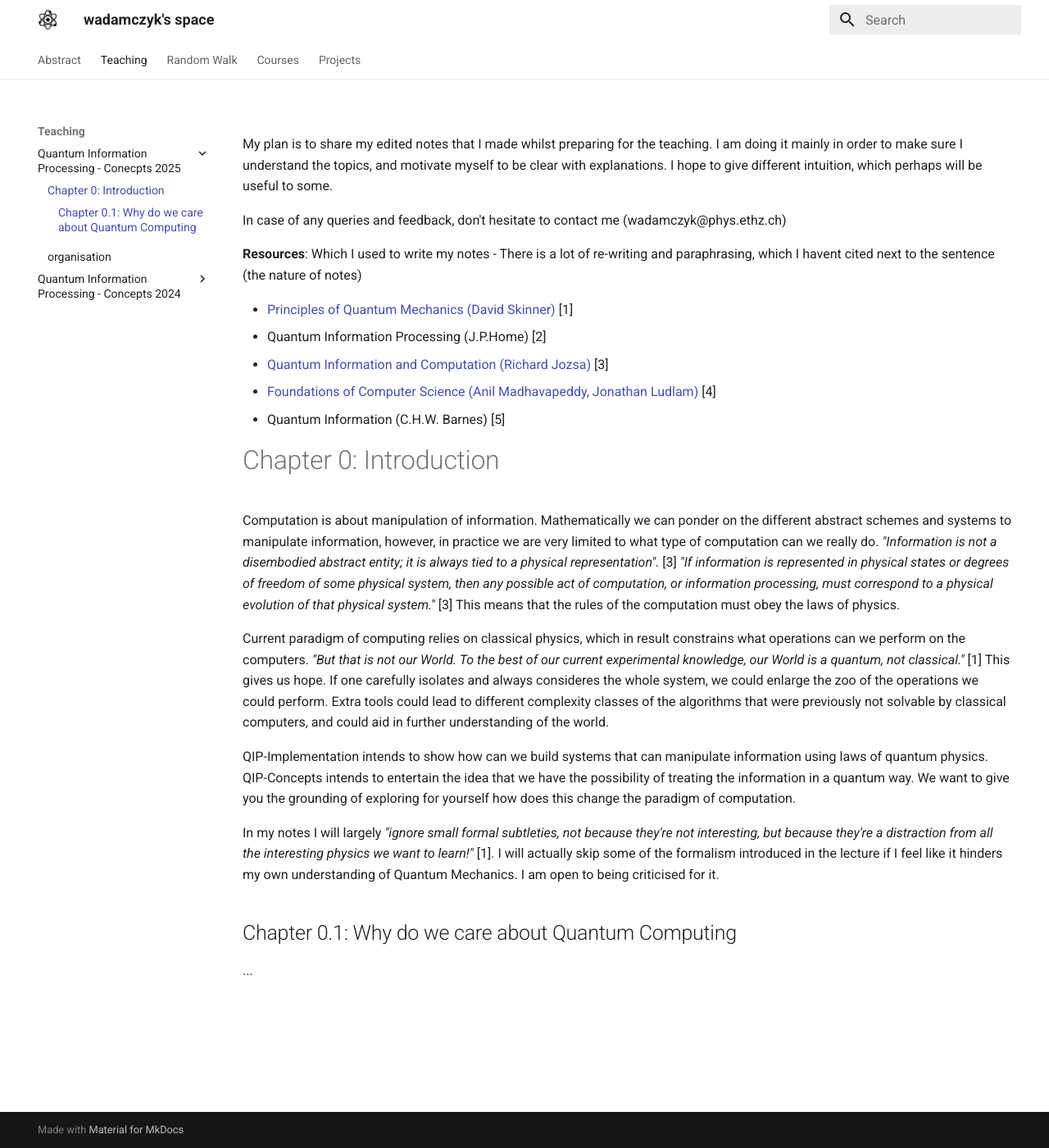
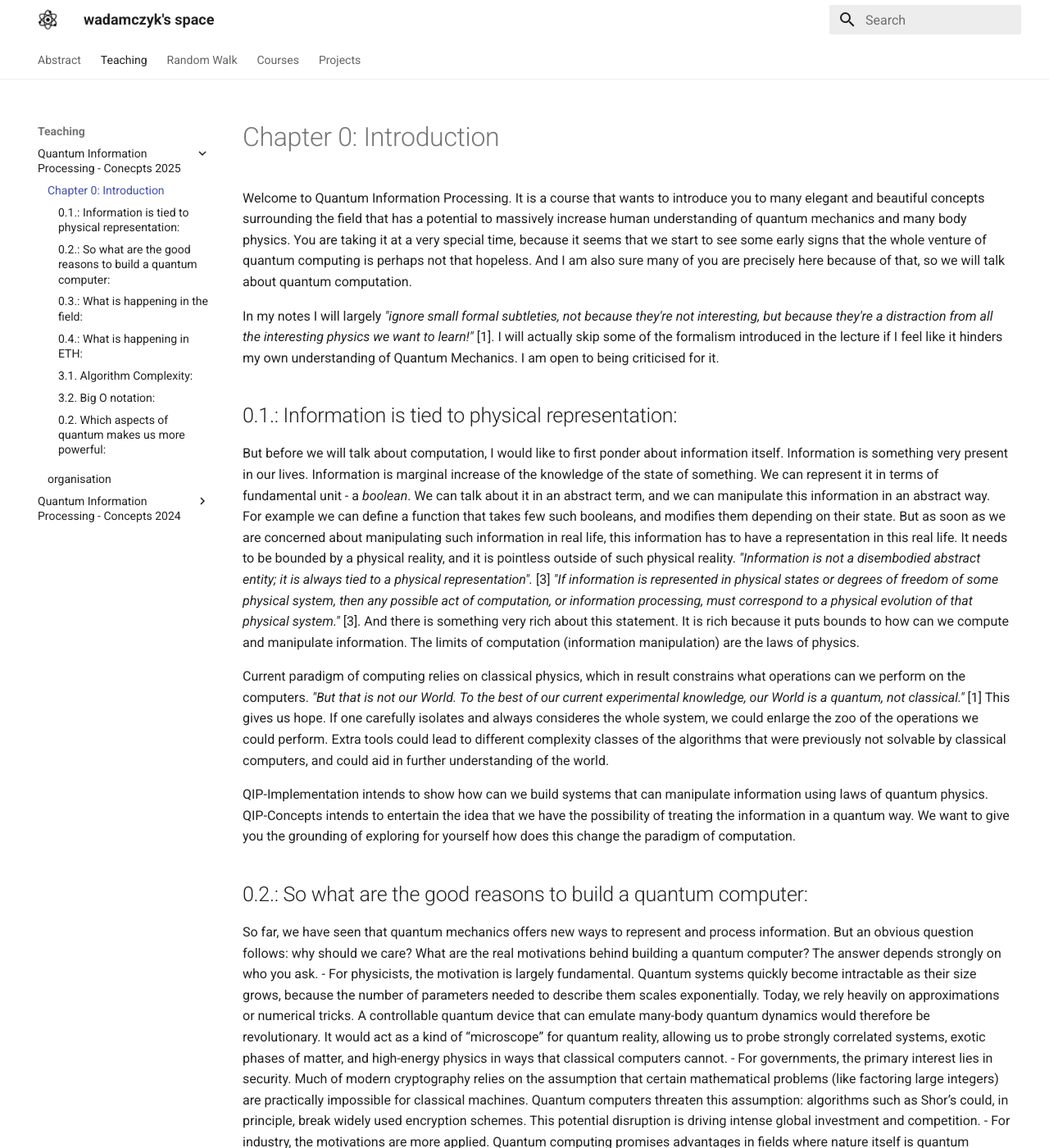
Before and after one commit to wojtekadamczyk3/wadamczyk, an MkDocs documentation site: the page built from docs/qip1_2025/ch0.md, in a window 1280 px wide and 1400 px high. Shown: the whole window at 82% size. Built offline with MkDocs 1.6.1 and Material for MkDocs 9.7.7, drawn with Linux system fonts in a browser that asks for light colours; some of the changed text lies outside the part shown.

Commit message:
motivation

```diff
--- a/docs/qip1_2025/ch0.md
+++ b/docs/qip1_2025/ch0.md
@@ -1,23 +1,65 @@
-My plan is to share my edited notes that I made whilst preparing for the teaching. I am doing it mainly in order to make sure I understand the topics, and motivate myself to be clear with explanations. I hope to give different intuition, which perhaps will be useful to some.
+# Chapter 0: Introduction
+Welcome to Quantum Information Processing. It is a course that wants to introduce you to many elegant and beautiful concepts surrounding the field that has a potential to massively increase human understanding of quantum mechanics and many body physics. You are taking it at a very special time, because it seems that we start to see some early signs that the whole venture of quantum computing is perhaps not that hopeless. And I am also sure many of you are precisely here because of that, so we will talk about quantum computation.
 
-In case of any queries and feedback, don't hesitate to contact me (wadamczyk@phys.ethz.ch)
+In my notes I will largely _"ignore small formal subtleties, not because they're not interesting, but because they're a distraction from all the interesting physics we want to learn!"_ [1]. I will actually skip some of the formalism introduced in the lecture if I feel like it hinders my own understanding of Quantum Mechanics. I am open to being criticised for it.
 
-**Resources**: Which I used to write my notes - There is a lot of re-writing and paraphrasing, which I havent cited next to the sentence (the nature of notes)
-
-- [Principles of Quantum Mechanics (David Skinner)](https://www.damtp.cam.ac.uk/user/dbs26/PQM.html) [1]
-- Quantum Information Processing (J.P.Home) [2]
-- [Quantum Information and Computation (Richard Jozsa)](https://www.qi.damtp.cam.ac.uk/files/PartIIIQC/Part%202%20QIC%20lecturenotes.pdf) [3]
-- [Foundations of Computer Science (Anil Madhavapeddy, Jonathan Ludlam)](https://www.cl.cam.ac.uk/teaching/2324/FoundsCS/focs-202324-v1.5.pdf) [4]
-- Quantum Information (C.H.W. Barnes) [5]
-
-# Chapter 0: Introduction
-Computation is about manipulation of information. Mathematically we can ponder on the different abstract schemes and systems to manipulate information, however, in practice we are very limited to what type of computation can we really do. _"Information is not a disembodied abstract entity; it is always tied to a physical representation"._ [3] _"If information is represented in physical states or degrees of freedom of some physical system, then any possible act of computation, or information processing, must correspond to a physical evolution of that physical system."_ [3] This means that the rules of the computation must obey the laws of physics.
+## 0.1.: Information is tied to physical representation:
+But before we will talk about computation, I would like to first ponder about information itself. Information is something very present in our lives. Information is marginal increase of the knowledge of the state of something. We can represent it in terms of fundamental unit - a _boolean_. We can talk about it in an abstract term, and we can manipulate this information in an abstract way. For example we can define a function that takes few such booleans, and modifies them depending on their state. But as soon as we are concerned about manipulating such information in real life, this information has to have a representation in this real life. It needs to be bounded by a physical reality, and it is pointless outside of such physical reality. _"Information is not a disembodied abstract entity; it is always tied to a physical representation"._ [3] _"If information is represented in physical states or degrees of freedom of some physical system, then any possible act of computation, or information processing, must correspond to a physical evolution of that physical system."_ [3]. And there is something very rich about this statement. It is rich because it puts bounds to how can we compute and manipulate information. The limits of computation (information manipulation) are the laws of physics.
 
 Current paradigm of computing relies on classical physics, which in result constrains what operations can we perform on the computers. _"But that is not our World. To the best of our current experimental knowledge, our World is a quantum, not classical."_ [1] This gives us hope. If one carefully isolates and always consideres the whole system, we could enlarge the zoo of the operations we could perform. Extra tools could lead to different complexity classes of the algorithms that were previously not solvable by classical computers, and could aid in further understanding of the world.
 
 QIP-Implementation intends to show how can we build systems that can manipulate information using laws of quantum physics. QIP-Concepts intends to entertain the idea that we have the possibility of treating the information in a quantum way. We want to give you the grounding of exploring for yourself how does this change the paradigm of computation.
 
-In my notes I will largely _"ignore small formal subtleties, not because they're not interesting, but because they're a distraction from all the interesting physics we want to learn!"_ [1]. I will actually skip some of the formalism introduced in the lecture if I feel like it hinders my own understanding of Quantum Mechanics. I am open to being criticised for it.
+## 0.2.: So what are the good reasons to build a quantum computer:
+So far, we have seen that quantum mechanics offers new ways to represent and process information. But an obvious question follows: why should we care? What are the real motivations behind building a quantum computer? The answer depends strongly on who you ask.
+- For physicists, the motivation is largely fundamental. Quantum systems quickly become intractable as their size grows, because the number of parameters needed to describe them scales exponentially. Today, we rely heavily on approximations or numerical tricks. A controllable quantum device that can emulate many-body quantum dynamics would therefore be revolutionary. It would act as a kind of “microscope” for quantum reality, allowing us to probe strongly correlated systems, exotic phases of matter, and high-energy physics in ways that classical computers cannot.
+- For governments, the primary interest lies in security. Much of modern cryptography relies on the assumption that certain mathematical problems (like factoring large integers) are practically impossible for classical machines. Quantum computers threaten this assumption: algorithms such as Shor’s could, in principle, break widely used encryption schemes. This potential disruption is driving intense global investment and competition.
+- For industry, the motivations are more applied. Quantum computing promises advantages in fields where nature itself is quantum mechanical: quantum chemistry, materials science, and molecular modeling. Better simulations could accelerate drug discovery, improve catalysts for clean energy, and enable the design of new materials with tailored properties. Companies also hope for breakthroughs in optimization and machine learning, although these applications are less firmly established than chemistry and physics.
 
-## Chapter 0.1: Why do we care about Quantum Computing
-...
+In short: different communities see different “killer applications.” But the unifying motivation is that a quantum computer would allow us to do things fundamentally beyond the reach of classical machines. Whether the goal is to understand nature more deeply, protect or disrupt information security, or unlock practical technologies, the reasons are compelling—and they explain why the race to build quantum computers is so intense today.
+
+
+## 0.3.: What is happening in the field:
+
+## 0.4.: What is happening in ETH:
+
+
+
+
+
+
+## 3.1. Algorithm Complexity:
+How efficient an algorithm is, can be measured in the amount of resources that are needed to solve a problem of size _n_.
+
+- Time complexity deals with the number of computational steps required for solving the problem
+- Space complexity deals with the amount of RAM that is needed to solve the problem
+
+Big O-Notation is very handy in this case - to easily compare two algorithms
+
+## 3.2. Big O notation:
+Below I included definitions from P.Kammerlander lecture, for more intuitive picture go directly to the grey box:
+
+- $f(n)=o(g(n))$ and say that $f$ grows slower than $g$
+if $\forall c>0 \exists n_0>0$ such that for all $n \geq n_0: f(n) \leq c g(n)$,
+
+- $f(n)=O(g(n))$ and say that $f$ does not grow significantly faster than $g$
+if $\exists c>0$ and $n_0>0$ such that for all $n \geq n_0: f(n) \leq c g(n)$,
+
+- $f(n)=\Omega(g(n))$ and say that $f$ does not grow significantly slower than $g$
+if $\exists c>0$ and $n_0>0$ such that for all $n \geq n_0: c g(n) \leq f(n)$,
+
+- $f(n)=\Theta(g(n))$ and say that $f$ grows as fast as $g$
+if both $f(n)=O(g(n))$ and $f(n)=\Omega(g(n))$.
+
+>Formally, define $f(n)=O(g(n))$ provided $|f(n)| \leq c|g(n)|$ as $n \rightarrow \infty$
+> - $|f(n)|$ is bounded for some constant 𝑐 and all suﬀiciently large 𝑛.
+> - Intuitively, look at the most significant term.
+> - Ignore constant factors as they seldom dominate and are often transitory
+>
+>For example: consider $𝑛^2$ instead of $3𝑛^2 + 34𝑛 + 433$:
+> - The cost of a program is usually a complicated formula. Often we should consider only the most significant term. If the cost is $𝑛^2 + 99𝑛 + 900$ for an input of size $𝑛$, then the $𝑛^2$ term will eventually dominate, even though $99𝑛$ is bigger for $𝑛 < 99$. The constant term 900 may look big, but it is soon dominated by $𝑛^2$.
+
+
+
+## 0.2. Which aspects of quantum makes us more powerful:
+Well, we have a whole course to learn
```
